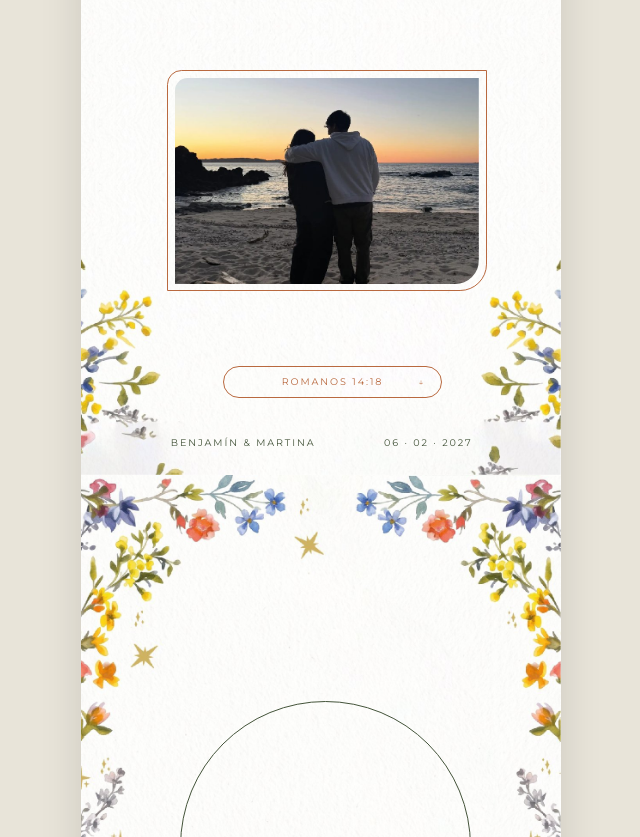
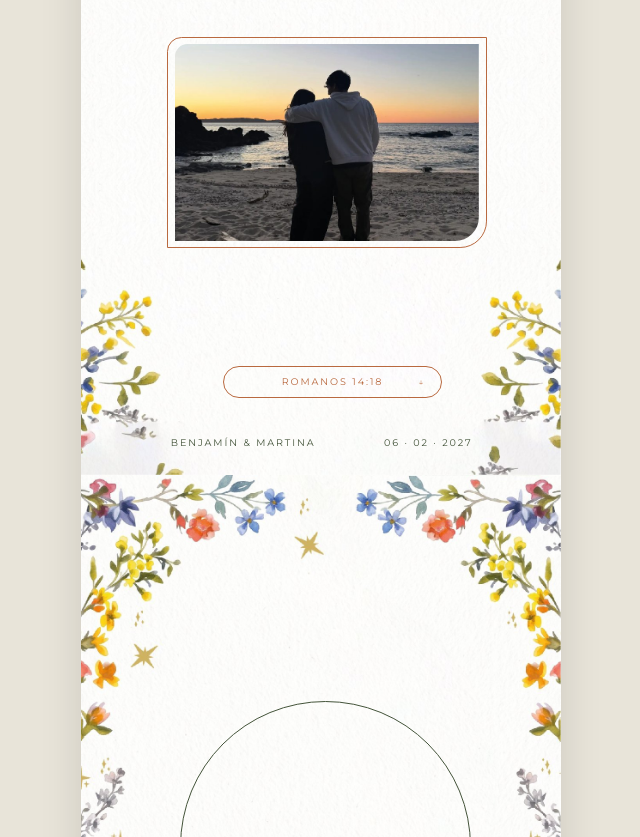
Before and after one commit to melissaandrearios-del/benjamin_y_martina, a plain HTML site: page index.html in a window 1280 px wide. Shown: the part 1659-2496 px from the top of the page, without its empty margins (319-959 px from the left). Drawn offline with nearby package versions, Linux system fonts and the light colour scheme; a web font is replaced by a local one.

Commit message:
Update index.html

```diff
--- a/index.html
+++ b/index.html
@@ -34,7 +34,7 @@
       <p>Nos conocimos en el año<br>2023, siendo unidos por un<br>propósito, conocer y hacer<br>conocer a Jesús.</p>
       <p>Este mismo propósito nos<br>llevó a empezar nuestra<br>historia de amor y en este<br>año 2027 empieza una<br>nueva aventura.</p>
     </div>
-    <figure class="foto m-0" style="--t:138;--h:46">
+    <figure class="foto m-0" style="--t:131;--h:44">
       <img src="img/foto-pareja.jpg" alt="Benjamín y Martina abrazados frente al mar al atardecer">
     </figure>
     <a class="btn btn-next" href="#versiculo" data-next>Romanos 14:18 <span class="flecha">↓</span></a>
```
